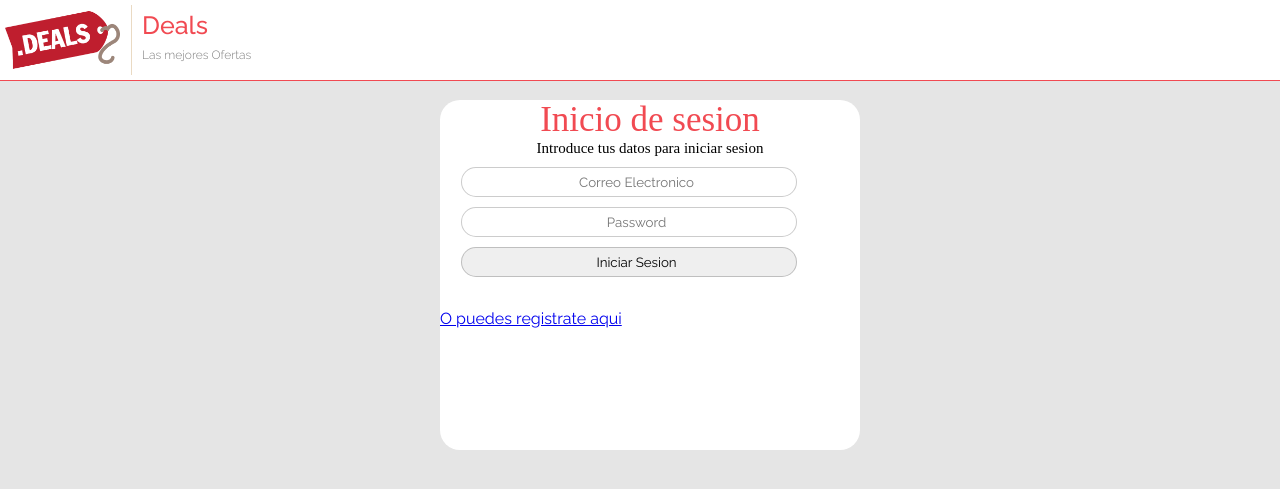
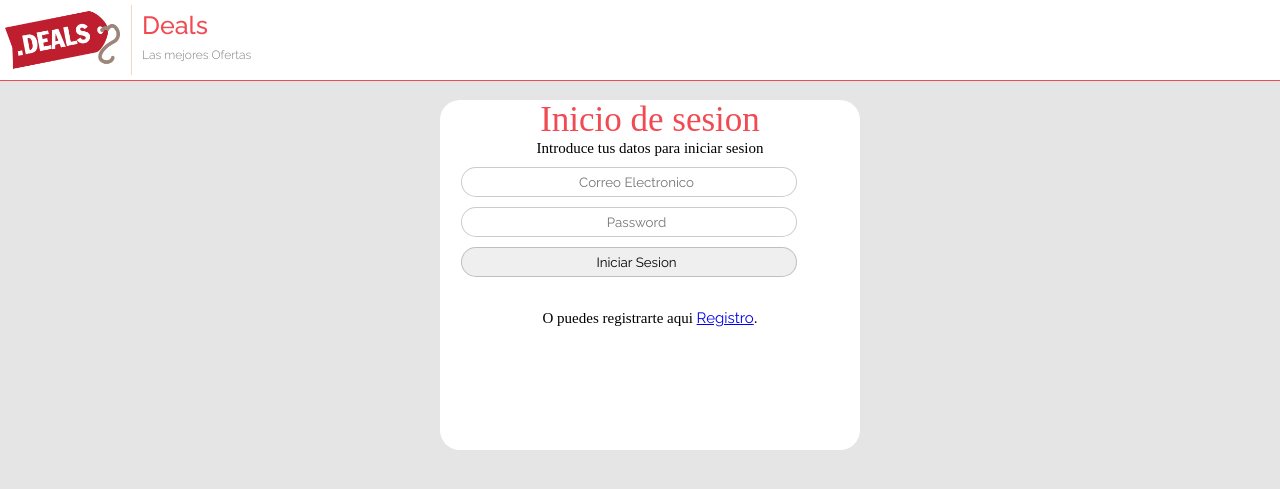
Before and after one commit to mgurbinaa/ProyectoDW, a PHP site: page /php/login.php in a window 1280 px wide. Shown: the top 489 px of the page. Run offline with PHP 8.4, Linux system fonts and the light colour scheme.

Commit message:
Update login.php

```diff
--- a/php/login.php
+++ b/php/login.php
@@ -37,7 +37,7 @@
 			<input type="submit" value="Iniciar Sesion">
 			<br><br>
 			<br><br>
-		 <a href="registro.php"> O puedes registrate aqui</a>
+		 <p>O puedes registrarte aqui <a href="registro.php">Registro</a>.</p>
 		</form>
 
 </div>
```
